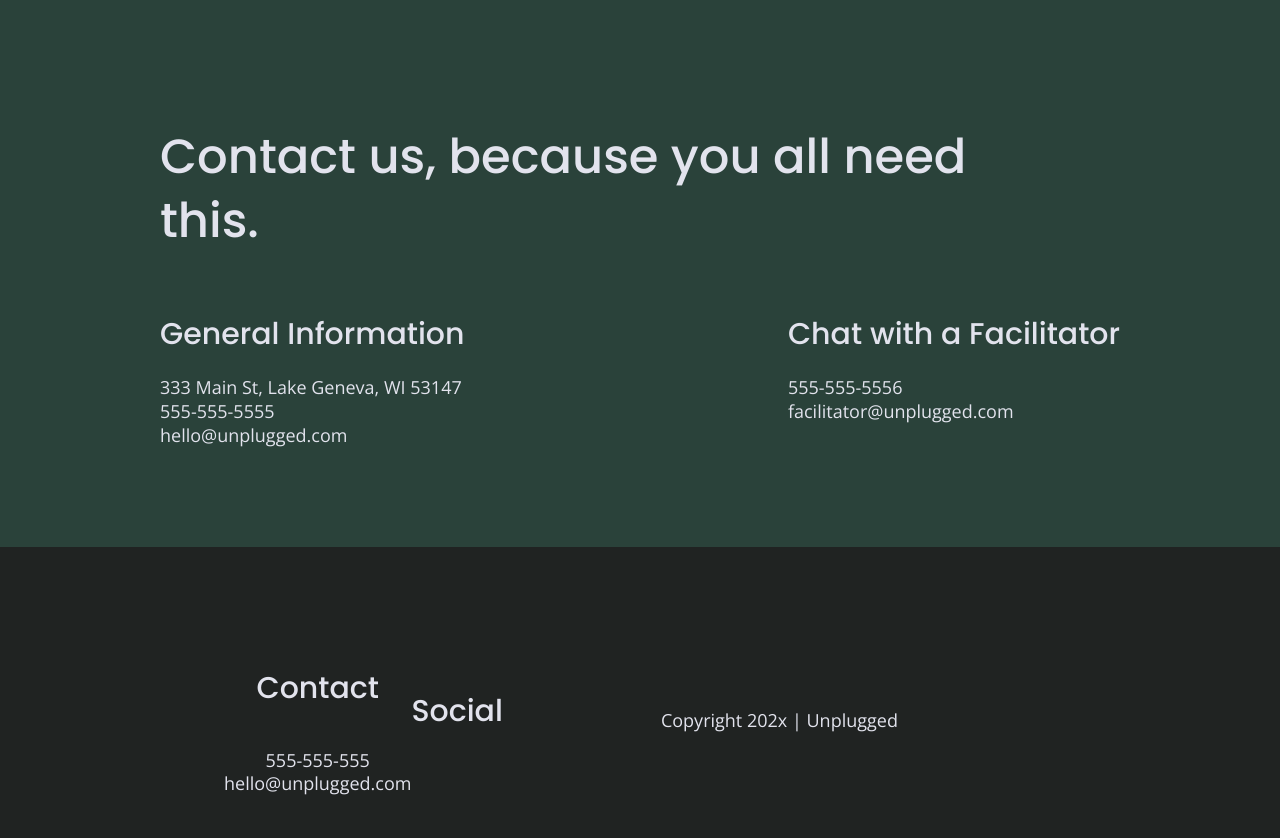
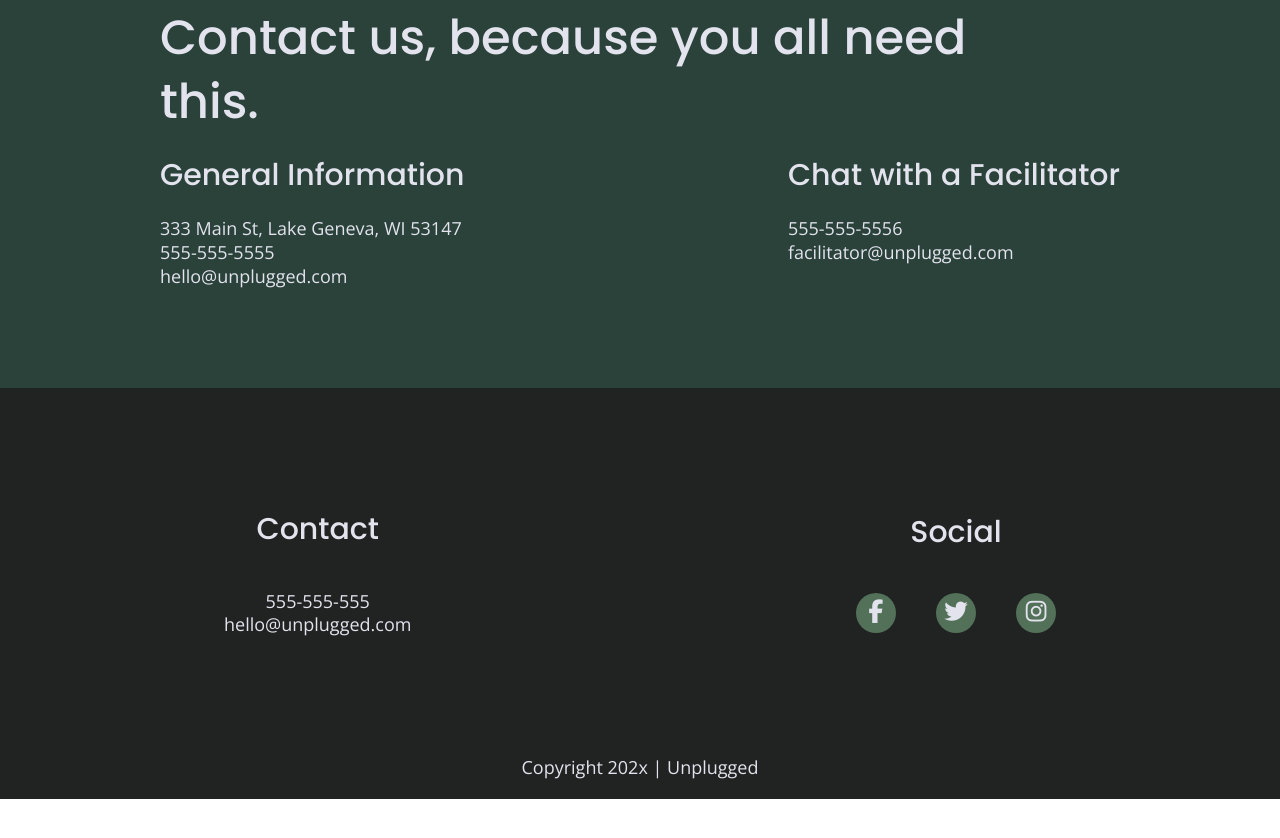
Before and after one commit to Doug-Bonilla/Unplugged, a website: page html5-boilerplate_v8.0.0 - Copy/about/index.html in a window 1280 px wide. Shown: the part 1400-2238 px from the top of the page. After the commit the page ends 2199 px from the top, so only its background shows below. Drawn offline with nearby package versions, Linux system fonts and the light colour scheme; files whose address does not match are found by name.

Commit message:
Fixed footer and social icons

```diff
--- a/html5-boilerplate_v8.0.0 - Copy/about/index.html
+++ b/html5-boilerplate_v8.0.0 - Copy/about/index.html
@@ -69,11 +69,11 @@
 
     <div class="map">
       <figure>
-      <iframe src="https://www.google.com/maps/embed?pb=!1m18!1m12!1m3!1d18021.2906076862!2d-122.
+        <iframe src="https://www.google.com/maps/embed?pb=!1m18!1m12!1m3!1d18021.2906076862!2d-122.
       28903581386467!3d47.318340667978426!2m3!1f0!2f0!3f0!3m2!1i1024!2i768!4f13.1!3m3!1m2!1s0x549
       057639607893f%3A0xfffefdbd85b46b9e!2sFederal%20Way%20High%20School!5e0!3m2!1sen!2sus!4v1718
-      655516899!5m2!1sen!2sus" width="600" height="450" style="border:0;" allowfullscreen=""
-      loading="lazy" referrerpolicy="no-referrer-when-downgrade"></iframe>
+      655516899!5m2!1sen!2sus" width="600" height="450" style="border:0;" allowfullscreen="" loading="lazy"
+          referrerpolicy="no-referrer-when-downgrade"></iframe>
       </figure>
     </div>
 
@@ -109,7 +109,8 @@
         <div class="contact">
           <h4>Contact</h4>
           <address>
-            <p>555-555-555<br>
+            <p>
+              555-555-555<br>
               hello@unplugged.com
             </p>
           </address>
@@ -118,22 +119,27 @@
           <h4>Social</h4>
           <div class="social-icons">
             <p>
-              <a href="https://www.facebook.com/Skillcrush/" target="_blank"></a>
-            </p>
+              <a href="https://www.facebook.com/Skillcrush/" target="_blank">
+
+            <i class="fab fa-facebook-f"></i></a></p>
             <p>
-              <a href="https://twitter.com/Skillcrush" target="_blank"></a>
-            </p>
+              <a href="https://twitter.com/Skillcrush" target="_blank">
+
+            <i class="fab fa-twitter"></i></a></p>
             <p>
-              <a href="https://www.instagram.com/skillcrush/" target="_blank"></a>
-            </p>
+              <a href="https://www.instagram.com/skillcrush/" target="_blank">
+
+            <i class="fab fa-instagram"></i></a></p>
             <!-- other social links-->
           </div>
-        </div> <!--footer content ends-->
-        <div class="copyright">
-          <p>Copyright 202x | Unplugged</p>
         </div>
-      </div> <!--footer content wrapper ends-->
+      </div>
+      <!--footer content ends-->
     </div>
+    <div class="copyright">
+      <p>Copyright 202x | Unplugged</p>
+    </div>
+    <!--footer content wrapper ends-->
   </footer>
 
 
--- a/html5-boilerplate_v8.0.0 - Copy/css/main.css
+++ b/html5-boilerplate_v8.0.0 - Copy/css/main.css
@@ -84,6 +84,17 @@ textarea {
 }
 
 /* ==========================================================================
+   Browser Upgrade Prompt
+   ========================================================================== */
+
+   .browserupgrade {
+    margin: 0.2em 0;
+    background: #ccc;
+    color: #000;
+    padding: 0.2em 0;
+  }
+
+/* ==========================================================================
    Author's custom styles
    ========================================================================== */
 /* General Styles */
@@ -115,6 +126,7 @@ h2 {
   font-family: 'Poppins', sans-serif;
   font-size: 1.875em;
   font-weight: 500;
+  margin: 0;
 }
 
 h3,
@@ -146,9 +158,10 @@ address {
   width: 90%;
   margin: 50px 0;
 }
+
 .features i {
-	font-size: 3.75em;
-    margin-bottom: 40px;
+  font-size: 3.75em;
+  margin-bottom: 40px;
 }
 
 /* -------------------- Base Header - Footer Styles -------------------- */
@@ -229,10 +242,19 @@ footer .social-icons {
 }
 
 footer .social-icons p {
+  background-color: #527158;
+  border-radius: 50%;
+  width: 40px;
+  height: 40px;
   display: flex;
   justify-content: center;
   align-items: center;
 }
+
+footer .social-icons p i {
+  font-size: 1.3125em;
+}
+
 
 footer .copyright {
   margin: 20px 0;
@@ -316,6 +338,11 @@ input[type=button] {
   justify-content: center;
   align-items: flex-start;
   flex-flow: row wrap;
+}
+
+.features i {
+  font-size: 3.75em;
+  margin-bottom: 40px;
 }
 
 .features p {
@@ -543,6 +570,11 @@ input[type=button] {
 
   footer p {
     line-height: 1.285;
+  }
+
+  footer .social-icons {
+    width: 12.5em;
+    justify-content: space-between;
   }
 
   footer .copyright {
```
Also changed, not shown: html5-boilerplate_v8.0.0 - Copy/faq/index.html (+15 -8 lines), html5-boilerplate_v8.0.0 - Copy/index.html (+6 -3 lines).
